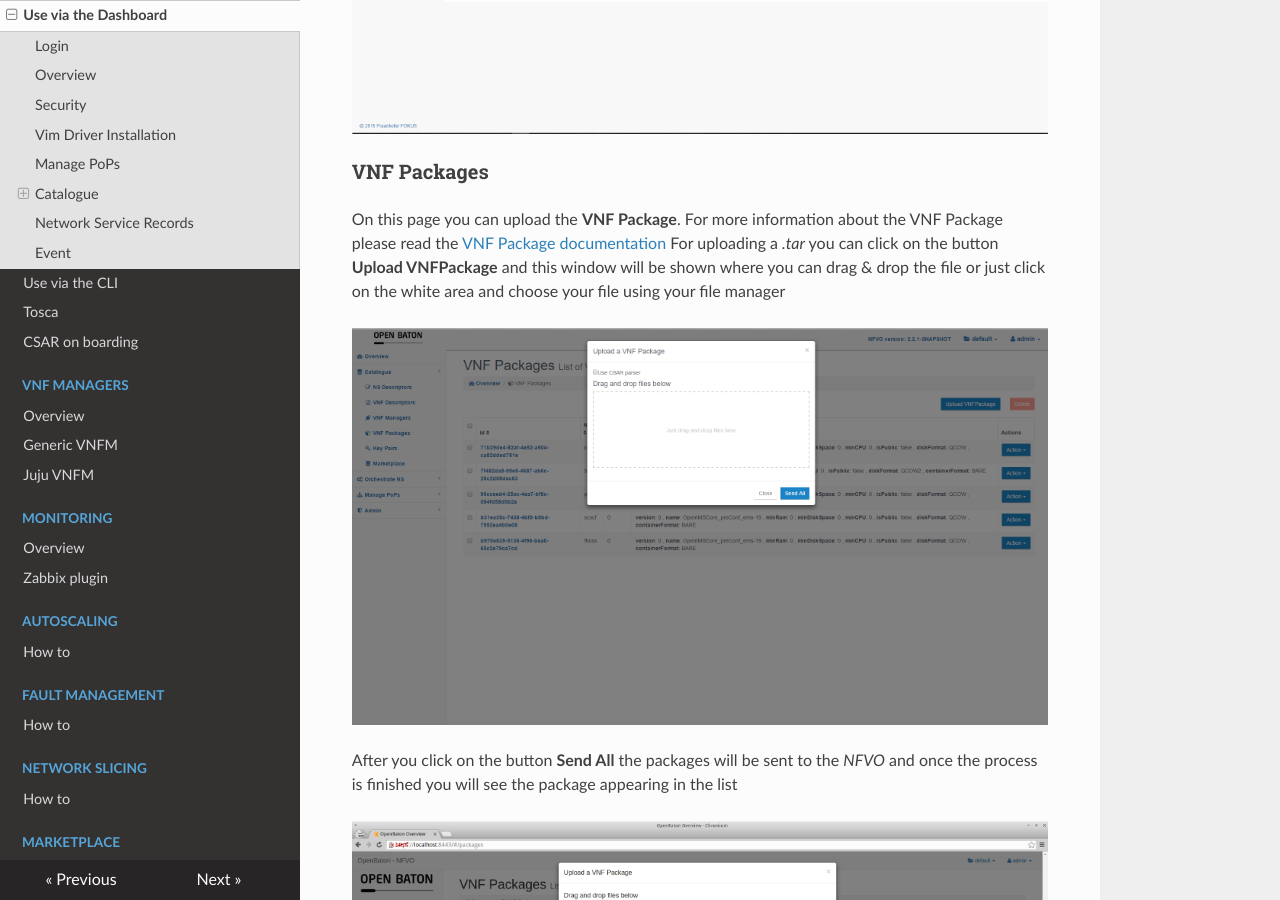
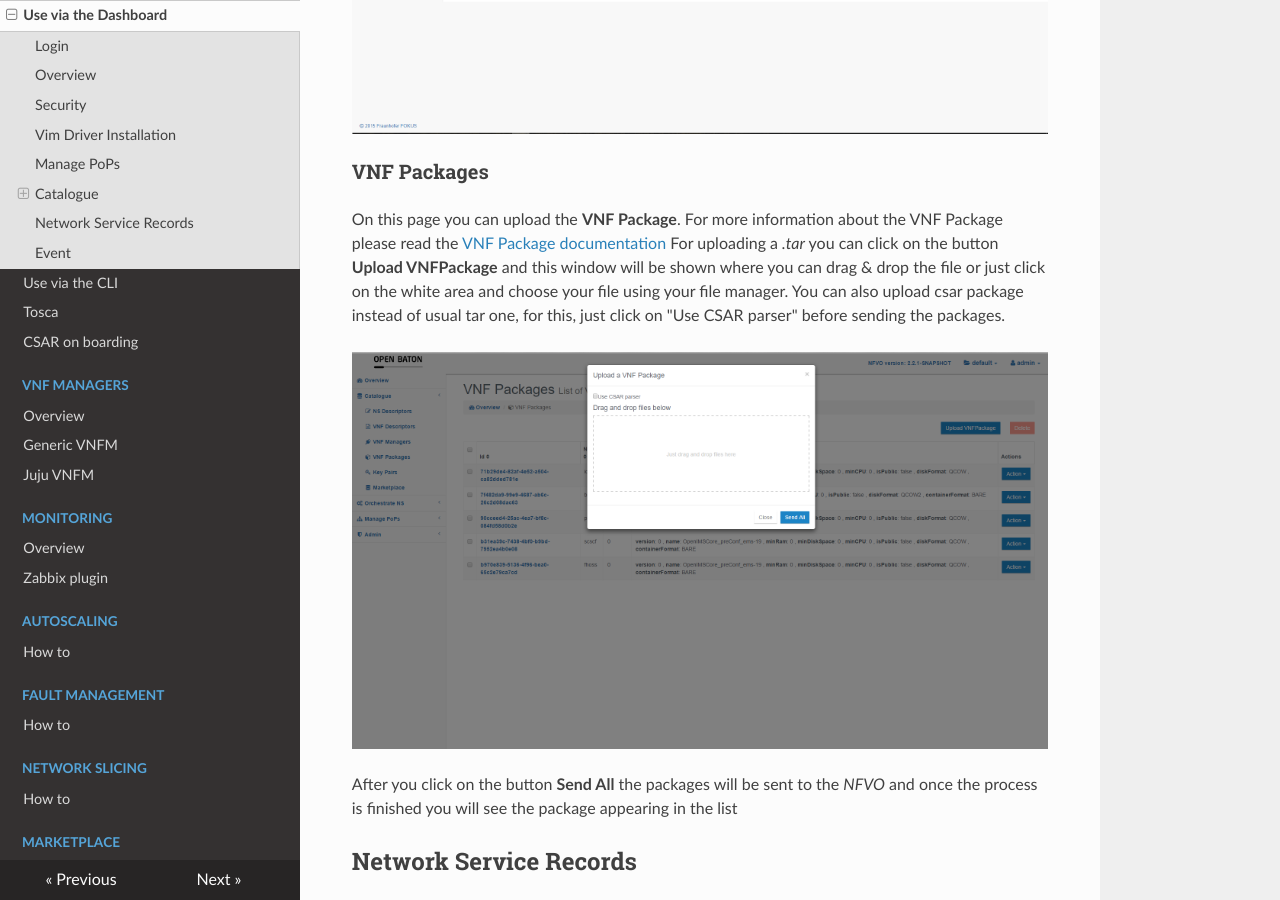
Before and after one commit to openbaton/docs, an MkDocs documentation site: the page built from docs/nfvo-how-to-use-gui.md, in a window 1280 px wide and 900 px high, scrolled down 14105 px. Built offline with MkDocs 1.6.1, drawn with Linux system fonts in a browser that asks for light colours; nearby versions of some CDN libraries; old or Windows-style settings are respelled for this version of MkDocs.

Commit message:
add: csar package info

```diff
--- a/docs/nfvo-how-to-use-gui.md
+++ b/docs/nfvo-how-to-use-gui.md
@@ -168,13 +168,12 @@
 
 ### VNF Packages
 On this page you can upload the **VNF Package**. For more information about the VNF Package please read the [VNF Package documentation]
-For uploading a _.tar_ you can click on the button **Upload VNFPackage** and this window will be shown where you can drag & drop the file or just click on the white area and choose your file using your file manager
+For uploading a _.tar_ you can click on the button **Upload VNFPackage** and this window will be shown where you can drag & drop the file or just click on the white area and choose your file using your file manager. You can also upload csar package instead of usual tar one, for this, just click on "Use CSAR parser" before sending the packages.
 
 ![Drag&Drop modal][drag_drop]
 
 After you click on the button **Send All** the packages will be sent to the _NFVO_ and once the process is finished you will see the package appearing in the list
 
-![Drag&Drop modal start][drag_drop1]
 
 
 
```
